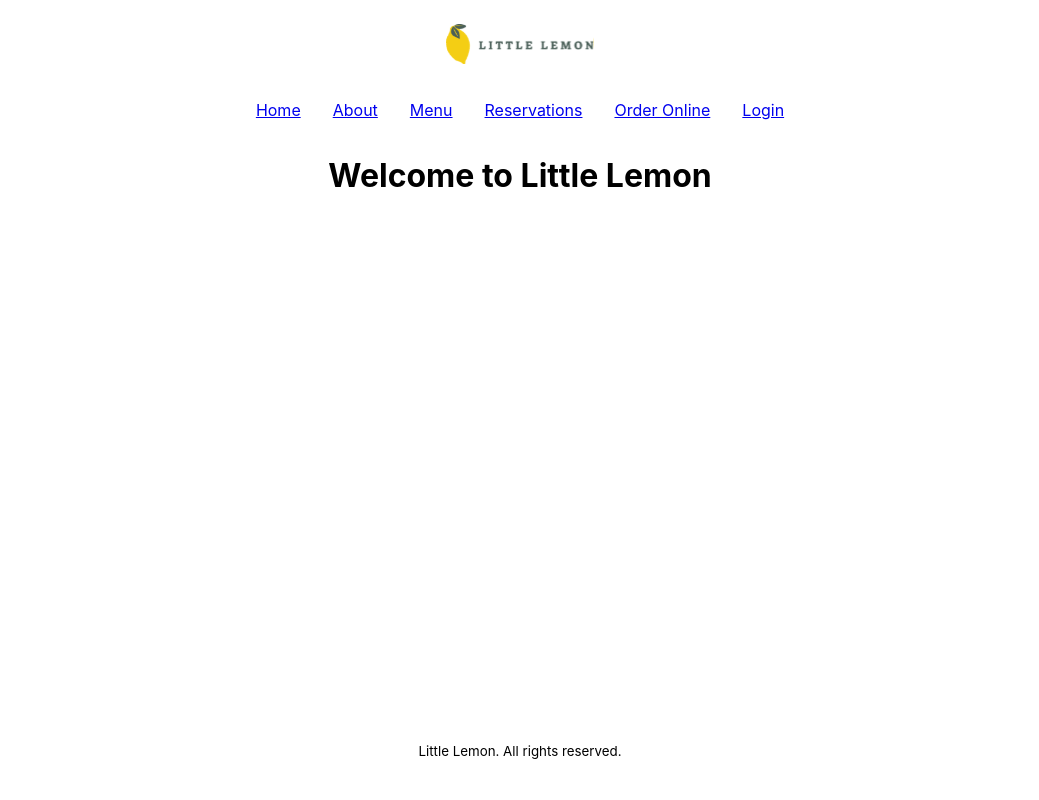
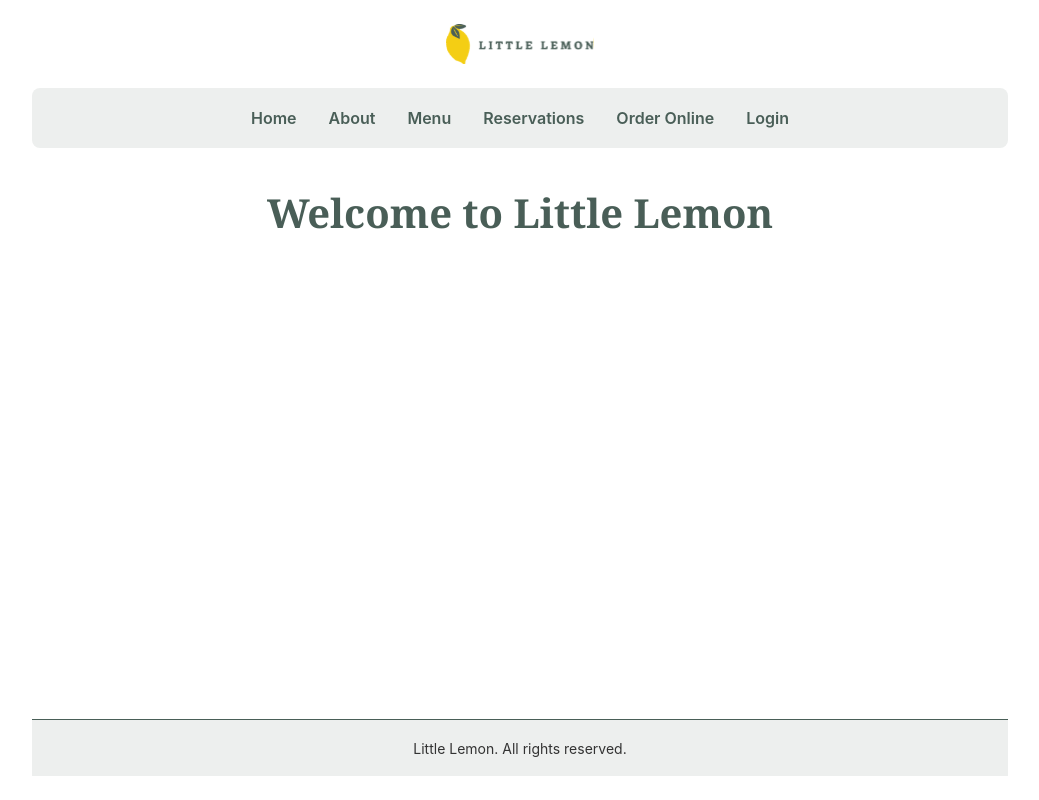
Before and after one commit to thando-seo/little-lemon-booking-app, a React (Create React App) app: page / in a window 1280 px wide. Shown: the whole page, without its empty margins (120-1159 px from the left). Built offline with nearby package versions, Linux system fonts and the light colour scheme.

Commit message:
style: apply Little Lemon visual design system

```diff
--- a/src/App.css
+++ b/src/App.css
@@ -44,6 +44,12 @@
   min-width: 0;
 }
 
+.site-nav {
+  padding: 0.5rem;
+  background-color: var(--color-light-gray);
+  border-radius: var(--radius-ui);
+}
+
 .site-nav-list a {
   box-sizing: border-box;
   display: flex;
@@ -51,17 +57,33 @@
   align-items: center;
   min-height: 44px;
   padding: 0.625rem 0.75rem;
+  color: var(--color-green);
+  font-weight: 600;
+  text-decoration: none;
+  border-radius: var(--radius-ui);
+}
+
+.site-nav-list a:hover {
+  color: var(--color-charcoal);
+  background-color: var(--color-yellow);
 }
 
 .site-nav-list a:focus-visible {
-  outline: 2px solid currentColor;
+  outline: 3px solid var(--color-green);
   outline-offset: 2px;
+}
+
+.site-nav-list a:active {
+  color: var(--color-background);
+  background-color: var(--color-green);
+}
+
+.site-main {
+  padding-block: 1rem;
 }
 
 .site-main h1 {
   margin: 0;
-  font-size: clamp(1.75rem, 5vw, 2rem);
-  line-height: 1.25;
 }
 
 .site-footer {
@@ -69,11 +91,17 @@
   flex-wrap: wrap;
   justify-content: center;
   align-items: center;
-  padding-block: 1rem;
+  padding: 1rem;
+  background-color: var(--color-light-gray);
+  border-top: 1px solid var(--color-green);
 }
 
 .site-footer p {
   margin: 0;
+}
+
+.site-footer small {
+  font-size: 0.875rem;
 }
 
 @media (max-width: 40rem) {
--- a/src/index.css
+++ b/src/index.css
@@ -1,10 +1,87 @@
+:root {
+  --color-green: #495e57;
+  --color-yellow: #f4ce14;
+  --color-light-gray: #edefee;
+  --color-charcoal: #333333;
+  --color-background: #ffffff;
+  --font-heading: Georgia, 'Times New Roman', serif;
+  --font-body: -apple-system, BlinkMacSystemFont, 'Segoe UI', 'Roboto', 'Oxygen',
+    'Ubuntu', 'Cantarell', 'Fira Sans', 'Droid Sans', 'Helvetica Neue', sans-serif;
+  --radius-ui: 0.5rem;
+}
+
+*,
+*::before,
+*::after {
+  box-sizing: border-box;
+}
+
 body {
   margin: 0;
-  font-family: -apple-system, BlinkMacSystemFont, 'Segoe UI', 'Roboto', 'Oxygen',
-    'Ubuntu', 'Cantarell', 'Fira Sans', 'Droid Sans', 'Helvetica Neue',
-    sans-serif;
+  font-family: var(--font-body);
+  font-size: 1rem;
+  line-height: 1.5;
+  color: var(--color-charcoal);
+  background-color: var(--color-background);
   -webkit-font-smoothing: antialiased;
   -moz-osx-font-smoothing: grayscale;
+}
+
+h1,
+h2,
+h3,
+h4,
+h5,
+h6 {
+  margin: 0 0 0.75rem;
+  font-family: var(--font-heading);
+  font-weight: 600;
+  line-height: 1.25;
+  color: var(--color-green);
+}
+
+h1 {
+  font-size: clamp(2rem, 4vw, 2.5rem);
+}
+
+h2 {
+  font-size: clamp(1.65rem, 3vw, 2rem);
+}
+
+h3 {
+  font-size: clamp(1.4rem, 2.5vw, 1.6rem);
+}
+
+h4 {
+  font-size: 1.25rem;
+}
+
+h5 {
+  font-size: 1.125rem;
+}
+
+h6 {
+  font-size: 1rem;
+}
+
+p {
+  margin: 0 0 1rem;
+  font-size: 1rem;
+  font-weight: 400;
+  line-height: 1.5;
+  color: var(--color-charcoal);
+}
+
+span {
+  font-size: inherit;
+  font-weight: inherit;
+  line-height: inherit;
+  color: inherit;
+}
+
+img {
+  max-width: 100%;
+  height: auto;
 }
 
 code {
```
